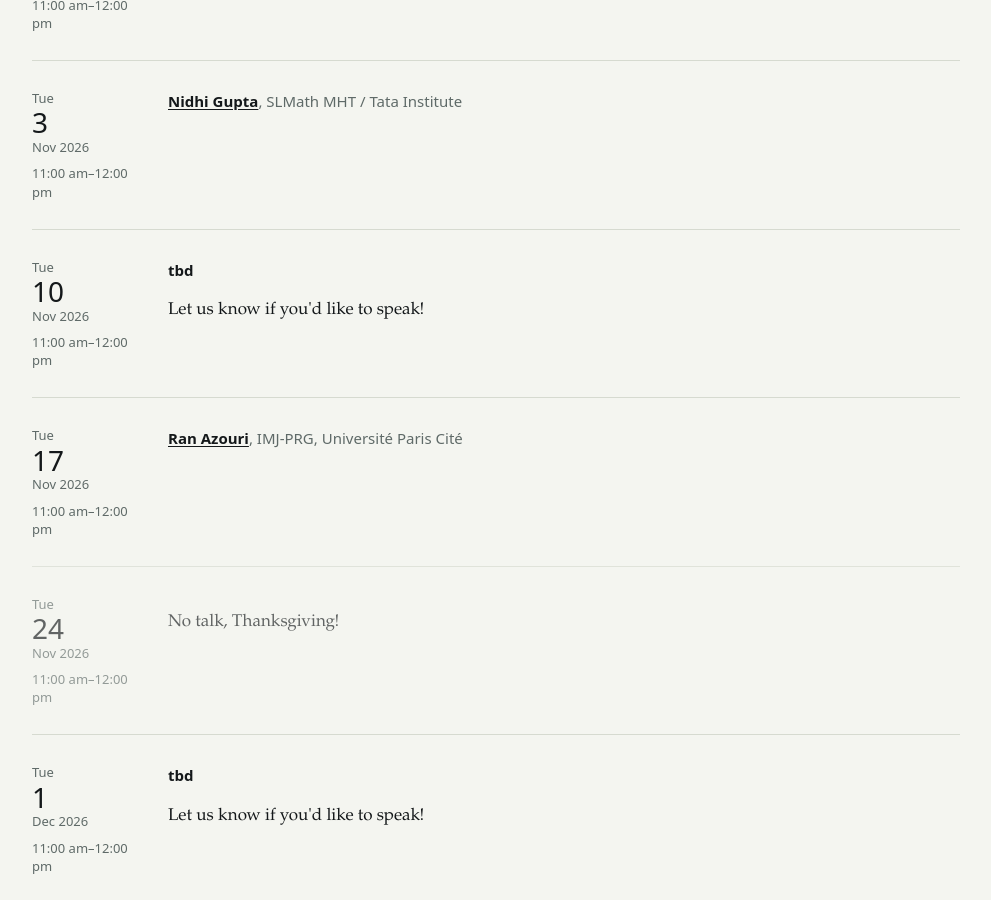
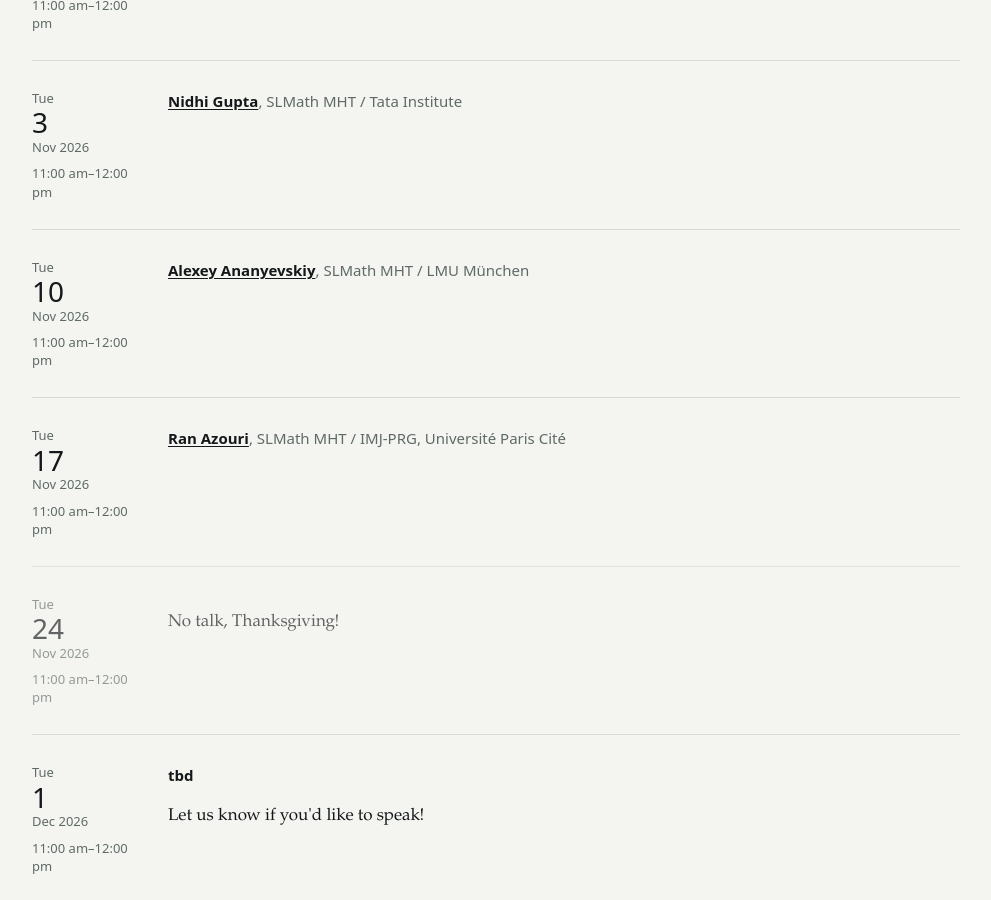
Before and after one commit to tbrazel/26c-a1-seminar, a Jekyll site: the page built from index.html, in a window 1280 px wide and 900 px high, scrolled down 902 px. Shown: the whole window, without its empty margins (144-1135 px from the left). Built offline with Jekyll 4.4.1, drawn with Linux system fonts in a browser that asks for light colours.

Commit message:
alexey 11/10 slot

```diff
--- a/_data/talks.yml
+++ b/_data/talks.yml
@@ -87,15 +87,16 @@
 
 
 - date: 2026-11-10
-  speaker: "tbd"
-  affiliation: ""
+  speaker: "Alexey Ananyevskiy"
+  affiliation: "SLMath MHT / LMU München"
+  url: "https://aananyevskiy.github.io/"
   title:
   abstract: >
-    Let us know if you'd like to speak!
+
 
 - date: 2026-11-17
   speaker: "Ran Azouri"
-  affiliation: "IMJ-PRG, Université Paris Cité"
+  affiliation: "SLMath MHT / IMJ-PRG, Université Paris Cité"
   url: "https://ranazouri.com/"
   title:
   abstract: >
```
